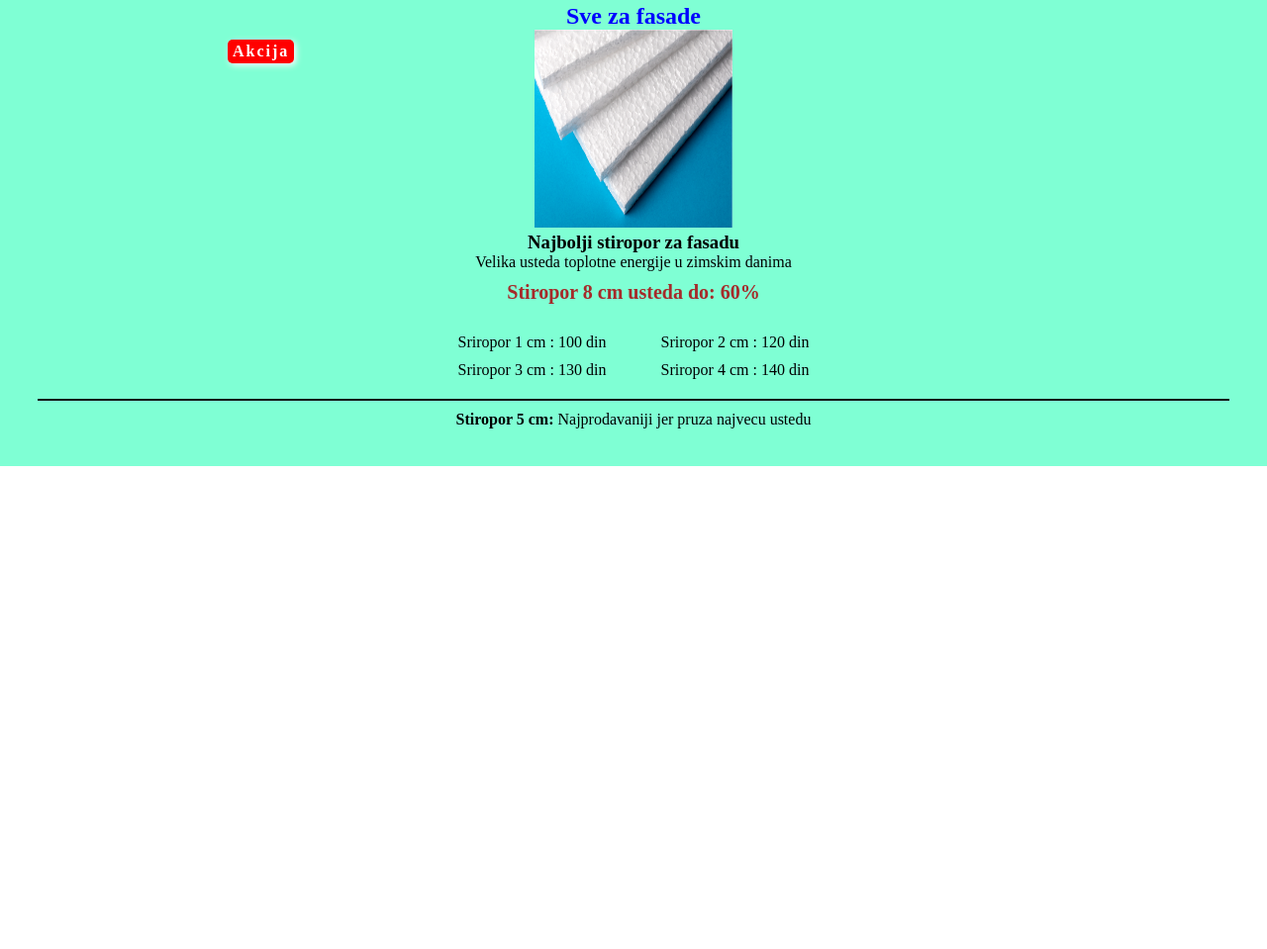
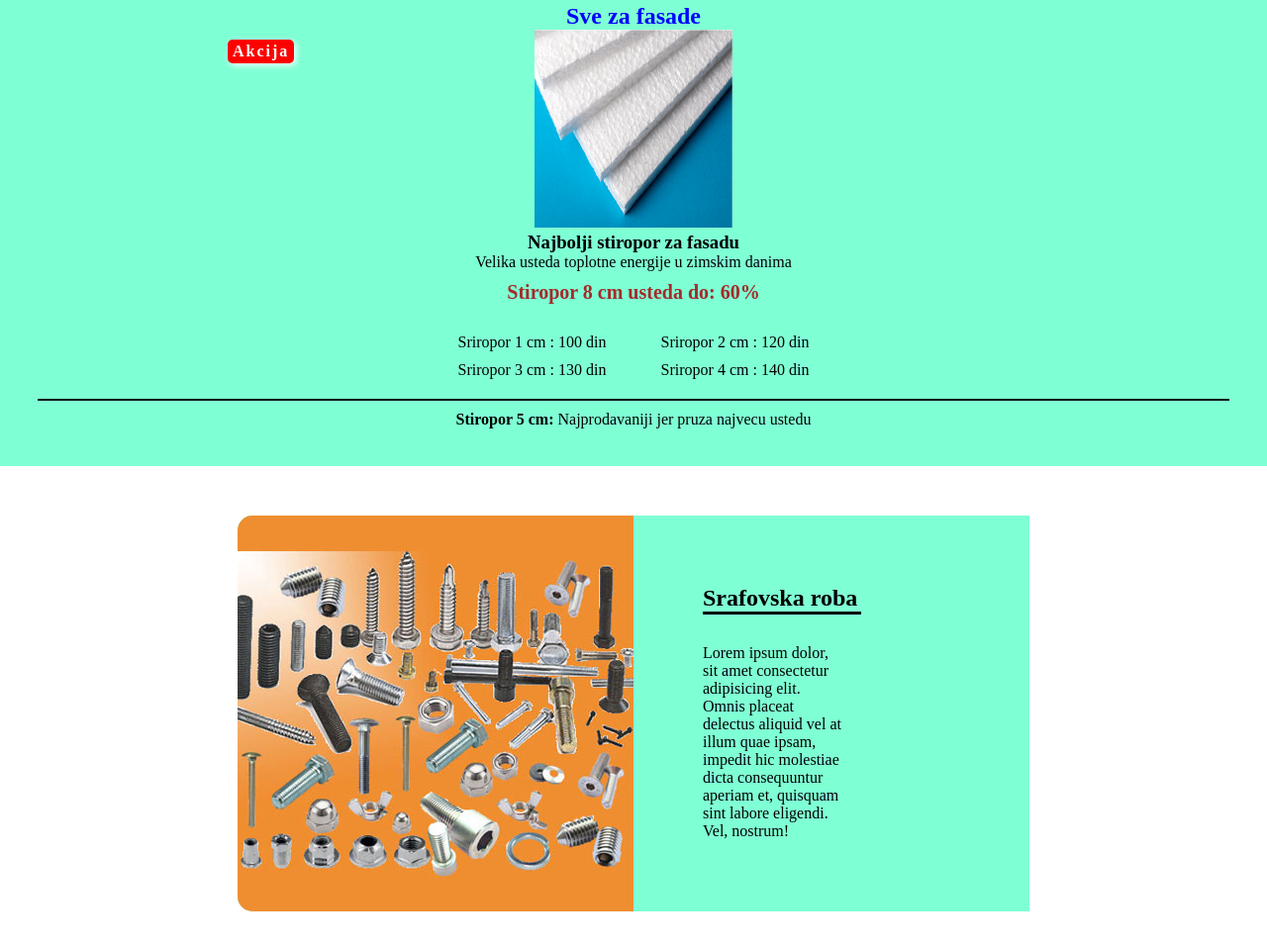
Before and after one commit to MikiMladenovic/Prodavnica_html_css_js, a plain HTML site: page index.html in a window 1280 px wide. Shown: the part 1219-2178 px from the top of the page at 99% size. Before the commit the page ends 1690 px from the top, so only its background shows below. Drawn offline with Linux system fonts and the light colour scheme.

Commit message:
zavrsena sekcija srafovska roba

```diff
--- a/css/stil.css
+++ b/css/stil.css
@@ -30,8 +30,8 @@
   color: rgb(161, 5, 5);
   font-size: x-large;
 }
+
 /* CSSa za hero sekciju */
-
 /* CSSa za delatnost sekciju */
 
 .delatnost-sekcija {
@@ -41,6 +41,7 @@
   padding: 50px;
   width: 70%;
   box-shadow: 2px 2px 3px rgb(135, 134, 134);
+  border-radius: 10px;
 }
 .delatnost-sekcija h2 {
   margin-bottom: 50px;
@@ -86,7 +87,7 @@
   font-size: 20px;
   font-family: sans-serif;
   margin-top: 10px;
-  color: black;
+  color: rgb(0, 0, 0);
   transition: transform 0.8s ease;
   transform-style: preserve-3d;
 }
@@ -105,7 +106,6 @@
 }
 
 /* CSSa za delatnost sekciju */
-
 /* CSSa za stiropor sekciju */
 
 .stiropor-sadrzi img {
@@ -186,4 +186,55 @@
   border-top: 2px solid rgb(19, 18, 18);
 }
 
-/* CSSa za stiropor sekciju */
+/* CSS za stiropor sekciju */
+/* CSS za SRAFOVSKA ROBA sekciju */
+
+.srafovska-roba {
+  background-color: aquamarine;
+  max-width: 800px;
+  margin: 50px auto;
+  border-radius: 15px 0 0 15px;
+  display: grid;
+  grid-template-columns: 1fr 1fr;
+}
+.slikaSrafovskaRoba img {
+  max-width: 100%;
+  max-height: auto;
+  display: block;
+  border-radius: 15px 0 0 15px;
+}
+
+.ostalo {
+  padding: 70px;
+}
+.ostalo h2 {
+  margin-bottom: 30px;
+}
+.ostalo p {
+  max-width: 200px;
+}
+
+.ostalo h2::after {
+  content: "";
+  display: block;
+  width: 160px;
+  height: 3px;
+  background-color: black;
+}
+
+.paragraf-div p {
+  max-width: 145px;
+  height: auto;
+  margin-top: 10px;
+}
+
+/* CSS za SRAFOVSKA ROBA sekciju */
+
+/* .delatnost-sekcija h2::after {
+  content: "";
+  display: block;
+  width: 100%;
+  height: 5px;
+  background-color: black;
+  margin: 10px auto;
+} */
--- a/index.html
+++ b/index.html
@@ -47,7 +47,7 @@
         <img src="./slike/stiropor.png" alt="Slika stiropora" />
         <h3>Najbolji stiropor za fasadu</h3>
         <p>Velika usteda toplotne energije u zimskim danima</p>
-        <p class="stiropor-8">Stiropor 8 cm usteda do: 60%</p>
+        <p class="stiropor-8">Stiropor 8 cm usteda do: <strong>60%</strong></p>
         <div class="stiker">Akcija</div>
         <ul class="cena">
           <li>Sriropor 1 cm : 100 din</li>
@@ -62,5 +62,25 @@
         </p>
       </div>
     </section>
+
+    <section class="srafovska-roba">
+      <div class="slikaSrafovskaRoba">
+        <img
+          src="./slike/slika-srafovska-roba.jpg"
+          alt="Slika srafovska roba!"
+        />
+      </div>
+      <div class="ostalo">
+        <h2>Srafovska roba</h2>
+        <div class="paragraf-div">
+          <p>
+            Lorem ipsum dolor, sit amet consectetur adipisicing elit. Omnis
+            placeat delectus aliquid vel at illum quae ipsam, impedit hic
+            molestiae dicta consequuntur aperiam et, quisquam sint labore
+            eligendi. Vel, nostrum!
+          </p>
+        </div>
+      </div>
+    </section>
   </body>
 </html>
```
Also changed, not shown: slike/slika-srafovska-roba.jpg (added).
